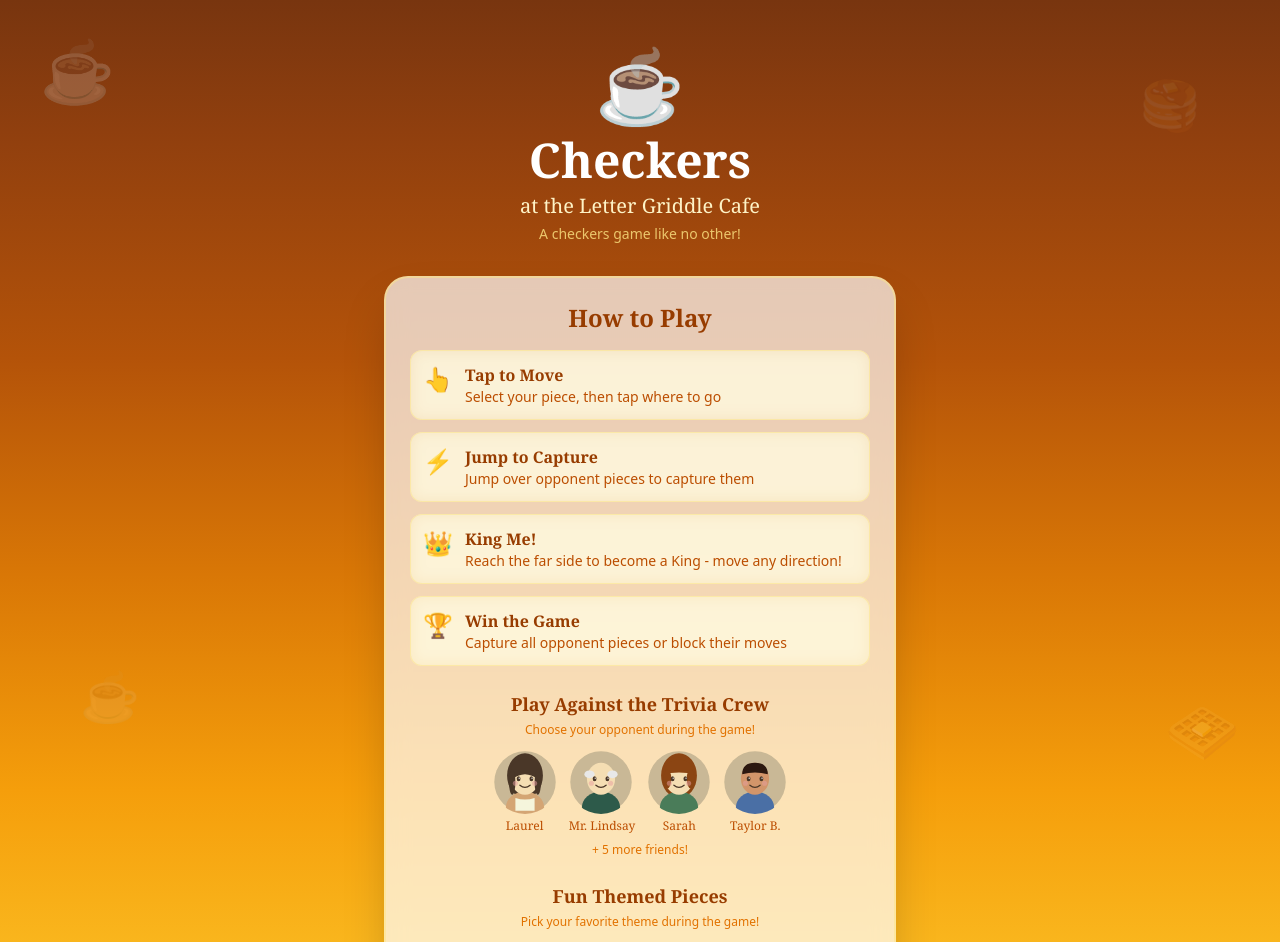
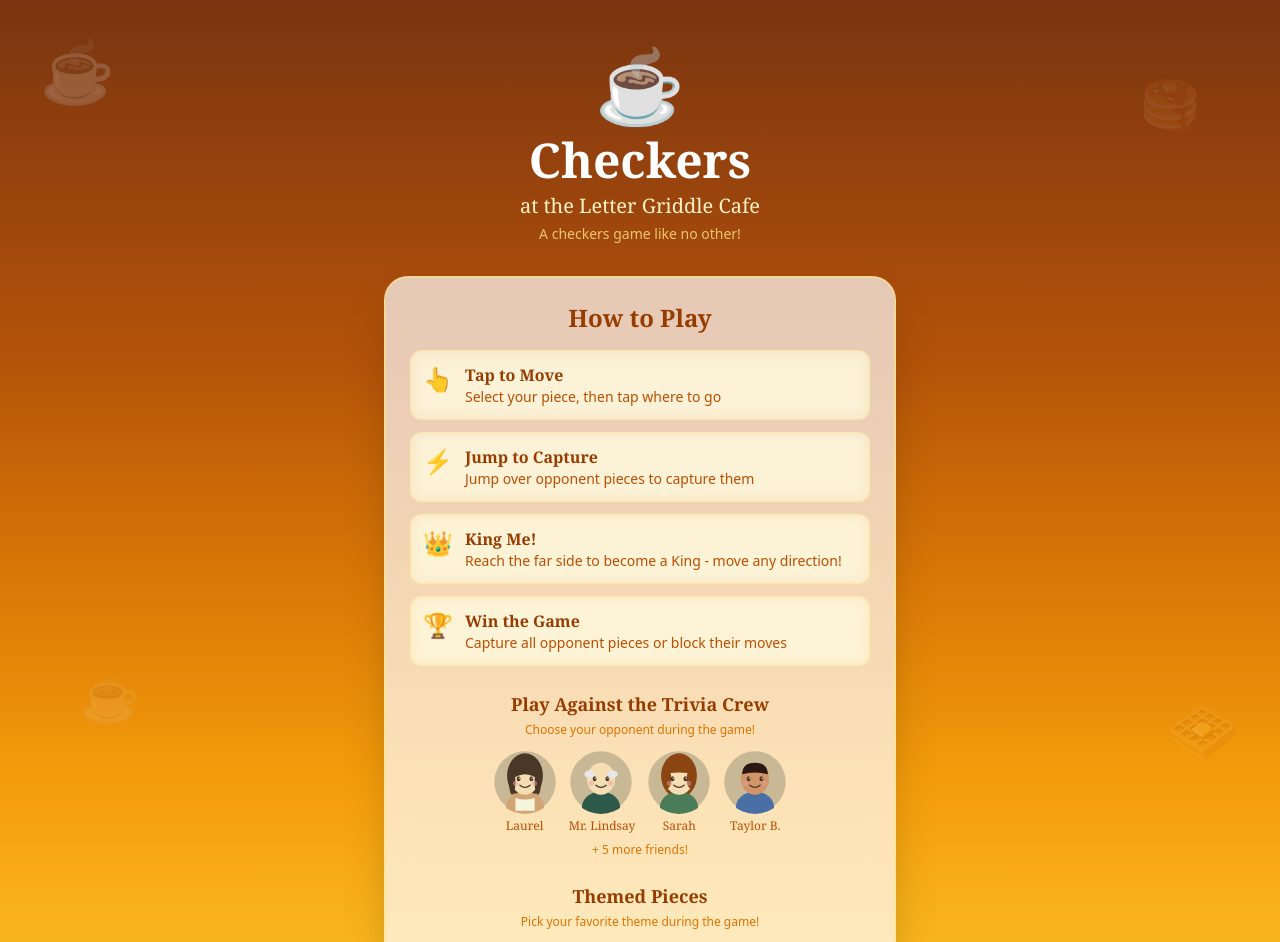
Before and after one commit to lauriegriddle/griddle-game, a Next.js app: page /checkers in a window 1280 px wide. Shown: the top 942 px of the page. Built offline with nearby package versions, Linux system fonts and the light colour scheme.

Commit message:
Remove Fun from Themed Pieces

```diff
--- a/app/checkers/page.js
+++ b/app/checkers/page.js
@@ -931,7 +931,7 @@ Part of the Letter Griddle Cafe 🥞`;
             {/* Theme Preview */}
             <div className="mb-6">
               <h3 className="text-lg font-bold text-amber-800 mb-1 text-center" style={{fontFamily: 'Georgia, serif'}}>
-                 Fun Themed Pieces
+                Themed Pieces
               </h3>
               <p className="text-center text-amber-600 text-xs mb-3">Pick your favorite theme during the game!</p>
               <div className="flex justify-center gap-4">
```
